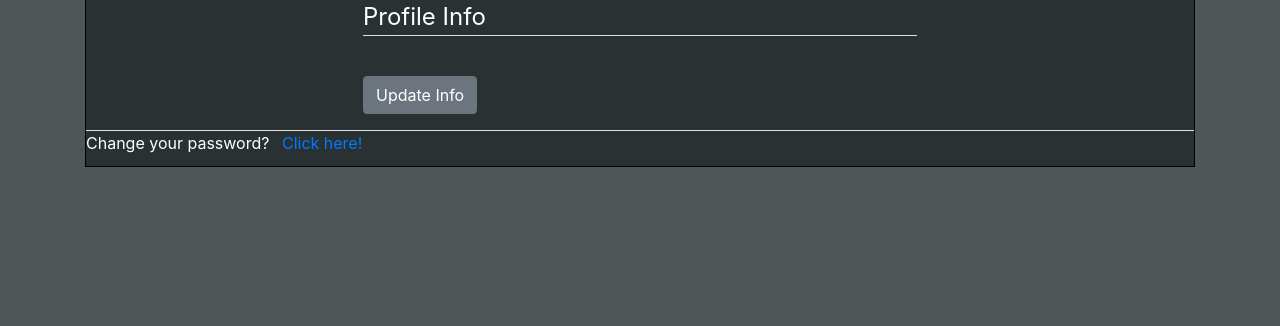
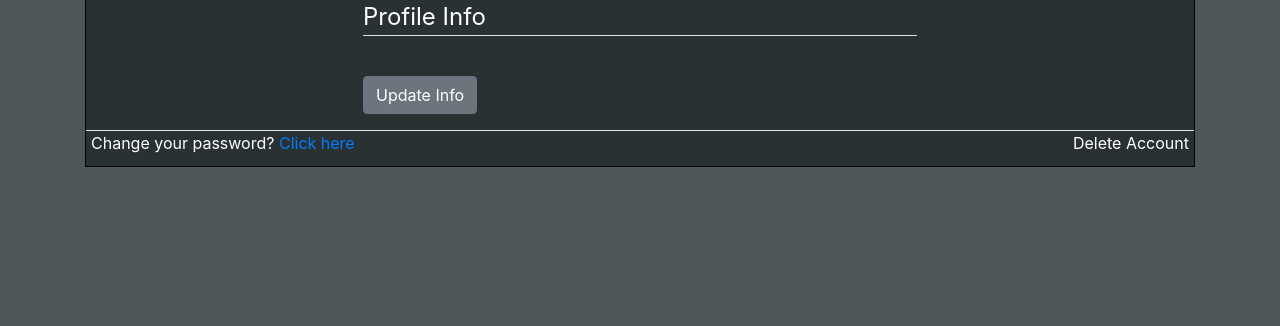
Before and after one commit to thefredliestfred/ChannelX, a Django app: page /userprofile/ in a window 1280 px wide. Shown: the part 273-599 px from the top of the page. Run offline with Django 3.2, Linux system fonts and the light colour scheme; some libraries are stand-ins or nearby versions.

Commit message:
working on delete account

```diff
--- a/DjangoProjects/channelx/channelx/settings.py
+++ b/DjangoProjects/channelx/channelx/settings.py
@@ -132,7 +132,7 @@ LOGOUT_REDIRECT_URL = '/about/'
 CRISPY_TEMPLATE_PACK = 'bootstrap4'
 
 EMAIL_BACKEND = 'django.core.mail.backends.smtp.EmailBackend'
-#gmail.com server
+# gmail.com server
 EMAIL_HOST = '74.125.136.108'
 EMAIL_PORT = 587
 EMAIL_USE_TLS = True
--- a/DjangoProjects/channelx/users/templates/users/profile.html
+++ b/DjangoProjects/channelx/users/templates/users/profile.html
@@ -25,8 +25,9 @@
           </div>
       </form>
       <div class="border-top pts-3" style="padding-bottom:1%">
-          <a style="text-align:center; color:white">Change your password?</a>
-            <a class="ml-2" href="{% url 'pword_reset' %}">Click here!</a>
+          <a style="text-align:center; padding-left:5px; color:white">Change your password?</a>
+            <a href="{% url 'pword_reset' %}">Click here</a>
+            <a style="float:right; padding-right:5px"> Delete Account</a>
       </div>
     </div>
 {% endblock content %}
--- a/DjangoProjects/channelx/users/views.py
+++ b/DjangoProjects/channelx/users/views.py
@@ -22,8 +22,8 @@ def register(request):
     return render(request, 'users/register.html', {'form': form})
 
 
-@login_required
-def profile(request):
+#  @login_required
+def userprofile(request):
     if request.method == 'POST':
         u_form = UserUpdateForm(request.POST, instance=request.user,)
         p_form = ProfileUpdateForm(request.POST,
@@ -42,5 +42,4 @@ def profile(request):
         'u_form': u_form,
         'p_form': p_form
     }
-
     return render(request, 'main/profile.html', context)
```
Also changed, not shown: DjangoProjects/channelx/db.sqlite3.
